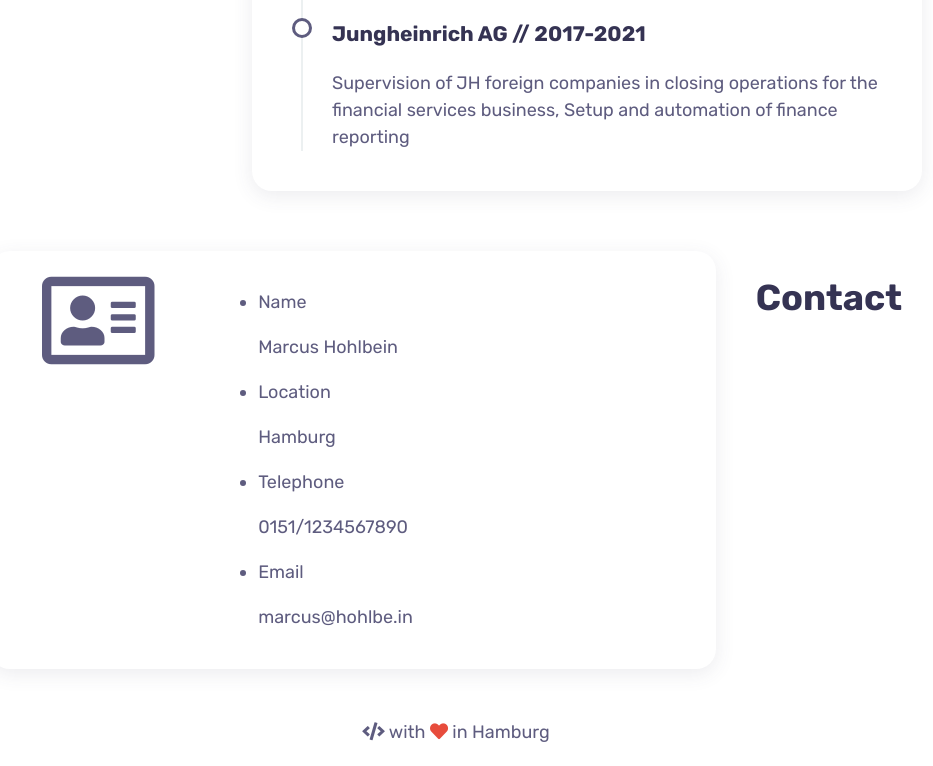
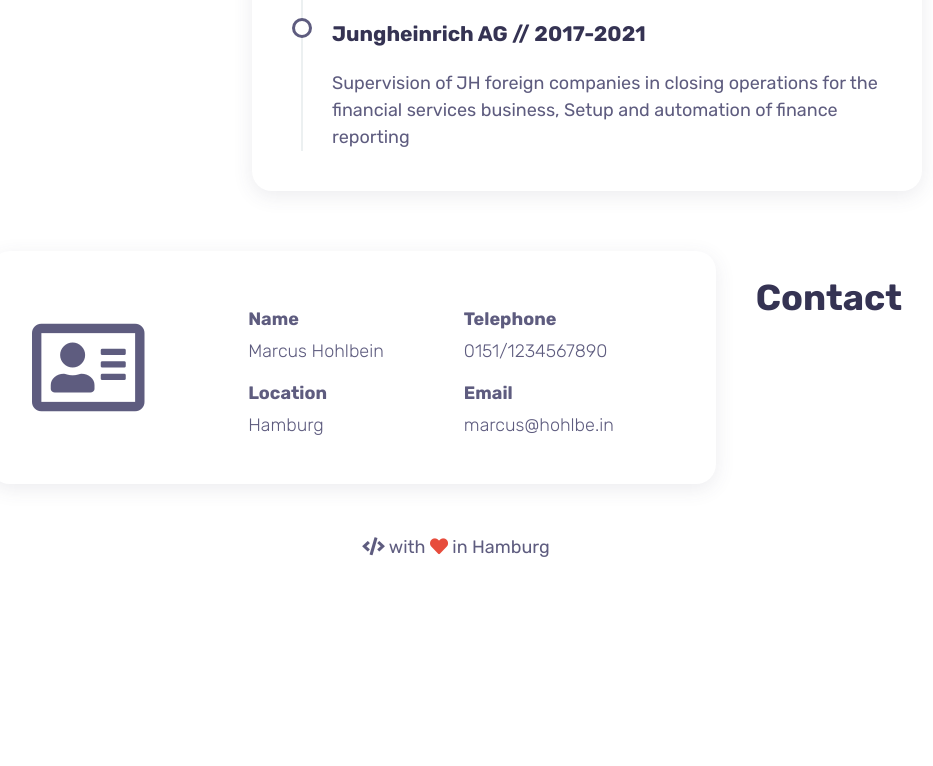
Before and after one commit to marcushohlbein/personal-website, a website: page index.html in a window 1280 px wide. Shown: the part 2204-2970 px from the top of the page, without its empty margins (184-1117 px from the left). After the commit the page ends 2785 px from the top, so only its background shows below. Drawn offline with Linux system fonts and the light colour scheme; files whose address does not match are found by name.

Commit message:
Add contact to imports

```diff
--- a/styles/index.css
+++ b/styles/index.css
@@ -7,6 +7,7 @@
 @import url('components/about_me.css');
 @import url('components/skills.css');
 @import url('components/timeline.css');
+@import url('components/contact.css');
 @import url('components/footer.css');
 
 /* || GENERAL */
```
